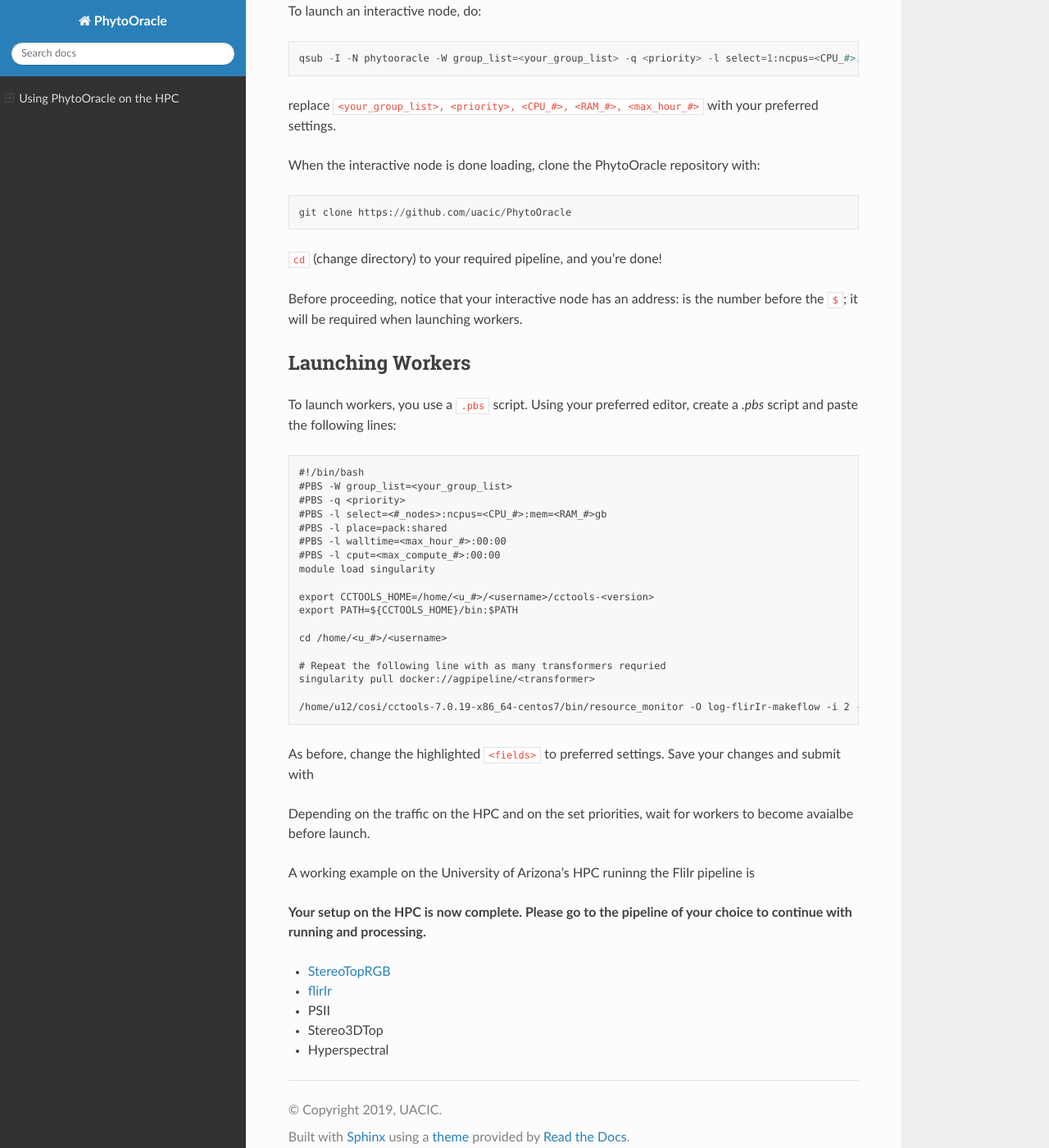
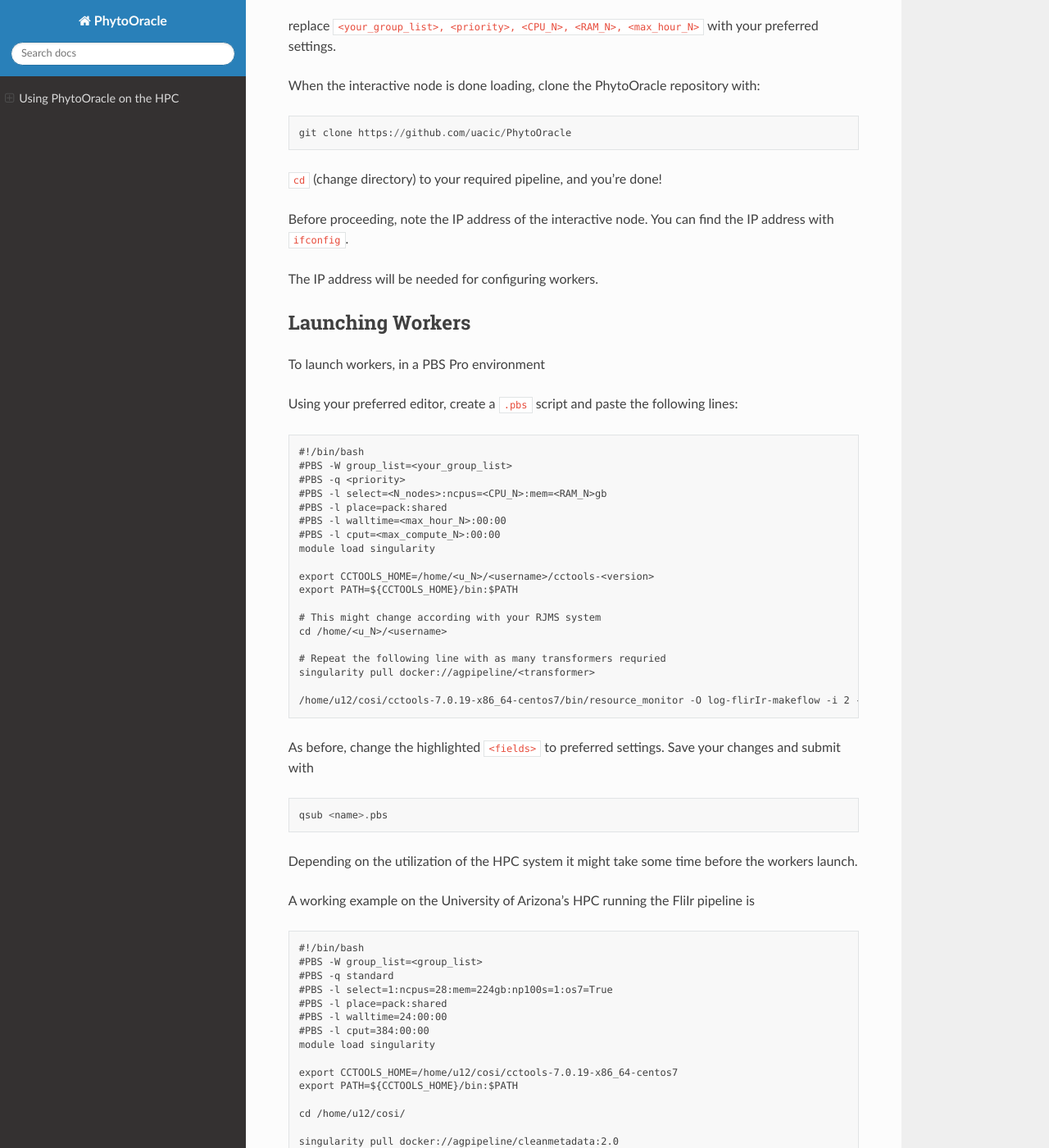
Before and after one commit to LyonsLab/PhytoOracle, a Sphinx documentation site: the page built from docs/2_HPC_install.rst, in a window 1280 px wide and 1400 px high, scrolled down 808 px. Shown: the whole window at 82% size. Built offline with Sphinx 7.4.7 and the Read the Docs theme 2.0.0, drawn with Linux system fonts in a browser that asks for light colours; cross-references to code outside the pages are shown as plain code; some of the changed text lies outside the part shown.

Commit message:
changes for HPC and RGB

```diff
--- a/docs/2_HPC_install.rst
+++ b/docs/2_HPC_install.rst
@@ -20,18 +20,17 @@ Look at documentation from your HPC provider, ensure that the HPC is running Cen
 + iRODS (tested with iRODS v 4.2.7)
 + Git (tested with Git v 1.7.1)
 
-CCTools is avaialbe to install and run without root permissions. Dowload and store CCTools in your :code:`home` directory; if Python3, Singularity, iRODS, Git are not installed, please contact your HPC provider.
 
 Launching an interactive node and accessing PhytoOracle
 =======================================================
 
-To launch an interactive node, do:
+To launch an interactive node,:
 
 .. code::
 
-   qsub -I -N phytooracle -W group_list=<your_group_list> -q <priority> -l select=1:ncpus=<CPU_#>:mem=<RAM_#>gb:np100s=1:os7=True -l walltime=<max_hour_#>:0:0
+   qsub -I -N phytooracle -W group_list=<your_group_list> -q <priority> -l select=1:ncpus=<CPU_N>:mem=<RAM_N>gb:np100s=1:os7=True -l walltime=<max_hour_N>:0:0
 
-replace :code:`<your_group_list>, <priority>, <CPU_#>, <RAM_#>, <max_hour_#>` with your preferred settings.
+replace :code:`<your_group_list>, <priority>, <CPU_N>, <RAM_N>, <max_hour_N>` with your preferred settings.
 
 When the interactive node is done loading, clone the PhytoOracle repository with:
 
@@ -42,28 +41,33 @@ When the interactive node is done loading, clone the PhytoOracle repository with
 
 :code:`cd` (change directory) to your required pipeline, and you're done!
 
-Before proceeding, notice that your interactive node has an address: is the number before the :code:`$`; it will be required when launching workers.
+Before proceeding, note the IP address of the interactive node. You can find the IP address with :config:`ifconfig`.
+
+The IP address will be needed for configuring workers.
 
 Launching Workers
 =================
 
-To launch workers, you use a :code:`.pbs` script. Using your preferred editor, create a `.pbs` script and paste the following lines:
+To launch workers, in a PBS Pro environment
+
+Using your preferred editor, create a :code:`.pbs` script and paste the following lines:
 
 .. code::
 
    #!/bin/bash
    #PBS -W group_list=<your_group_list>
    #PBS -q <priority>
-   #PBS -l select=<#_nodes>:ncpus=<CPU_#>:mem=<RAM_#>gb
+   #PBS -l select=<N_nodes>:ncpus=<CPU_N>:mem=<RAM_N>gb
    #PBS -l place=pack:shared
-   #PBS -l walltime=<max_hour_#>:00:00
-   #PBS -l cput=<max_compute_#>:00:00
+   #PBS -l walltime=<max_hour_N>:00:00
+   #PBS -l cput=<max_compute_N>:00:00
    module load singularity
 
-   export CCTOOLS_HOME=/home/<u_#>/<username>/cctools-<version>
+   export CCTOOLS_HOME=/home/<u_N>/<username>/cctools-<version>
    export PATH=${CCTOOLS_HOME}/bin:$PATH
 
-   cd /home/<u_#>/<username>
+   # This might change according with your RJMS system
+   cd /home/<u_N>/<username>
 
    # Repeat the following line with as many transformers requried
    singularity pull docker://agpipeline/<transformer>
@@ -73,13 +77,15 @@ To launch workers, you use a :code:`.pbs` script. Using your preferred editor, c
 As before, change the highlighted :code:`<fields>` to preferred settings. Save your changes and submit with
 
 .. code::
+
    qsub <name>.pbs
 
-Depending on the traffic on the HPC and on the set priorities, wait for workers to become avaialbe before launch.
+Depending on the utilization of the HPC system it might take some time before the workers launch.
 
-A working example on the University of Arizona's HPC runinng the FliIr pipeline is
+A working example on the University of Arizona's HPC running the FliIr pipeline is
 
 .. code::
+
    #!/bin/bash
    #PBS -W group_list=<group_list>
    #PBS -q standard
@@ -102,7 +108,7 @@ A working example on the University of Arizona's HPC runinng the FliIr pipeline
    /home/u12/cosi/cctools-7.0.19-x86_64-centos7/bin/resource_monitor -O log-flirIr-makeflow -i 2 -- work_queue_factory -T local i18n9.ocelote.hpc.arizona.edu 9123 -w 12 -W 16 --workers-per-cycle 10 --cores=1 -t 900
 
 
-**Your setup on the HPC is now complete. Please go to the pipeline of your choice to continue with running and processing.**
+**Your setup on the HPC is now complete. You have the Master and Worker running, you can now run the pipeline of your choice:**
 
 + `StereoTopRGB <https://phytooracle.readthedocs.io/en/latest/4_StereoTopRGB_run.html>`_
 + `flirIr <https://phytooracle.readthedocs.io/en/latest/5_FlirIr_run.html>`_
--- a/docs/4_StereoTopRGB_run.rst
+++ b/docs/4_StereoTopRGB_run.rst
@@ -4,30 +4,34 @@ Running the StereoTopRGB Pipeline for Plant Area Data
 
 StereoTopRGB: This pipeline extracts plant area data from image files using data transformers.
 
-Transformers Used
+Pipeline Overview
 =================
 
-StereoTopRGB currently uses 3 different transformers for data conversion:
+StereoTopRGB currently uses 4 different programs for the analytical pipeline:
 
 .. list-table::
    :header-rows: 1
 
-   * - Transformer
-     - Process
+   * - Program
+     - Purpose
+     - Input
+     - Output
    * - `cleanmetadata <https://github.com/AgPipeline/moving-transformer-cleanmetadata>`_
      - Cleans gantry generated metadata
+     - :code:`metadata.json`
+     - :code:`metadata_cleaned.json`
    * - `bin2tif <https://github.com/AgPipeline/moving-transformer-bin2tif>`_
      - Converts bin compressed files to tif
+     - :code:`left_image.bin`, :code:`right_image.bin`
+     - :code:`left_image.tif`, :code:`right_image.tif`
    * - `gistools <https://github.com/uacic/docker-builds/tree/master/gistools>`_
      - Corrects GPS coordinates
+     - :code:`coordinates_CORRECTED_<date>.csv`
+     - :code:`corrected_coordinates_left_image.tif`, :code:`corrected_coordinates_right_image.tif`
    * - `plotclip <https://github.com/AgPipeline/transformer-plotclip>`_
      - Clips GeoTIFF or LAS files according to plots
-
-
-Data Overview
-=============
-
-Each scan folder should contain 3 files: 2 compressed images(:code:`.bin`) for the left and right cameras, and their corresponding metadata(:code:`.json`). Data pulled from the `CyVerse DataStore <https://cyverse.org/data-store>`_ should be organized in this manner.
+     - :code:`corrected_coordinates_left_image.tif`, :code:`corrected_coordinates_right_image.tif`
+     - :code:`clipped_left_image.tif`, :code:`clipped_right_image.tif`
 
 Running the Pipeline
 ====================
@@ -41,11 +45,13 @@ The pipeline runs in the following manner:
 5. Edit scripts and run the pipeline
 
 .. note::
-   To launch on the HPC (steps 1-3) follow the guide `here <https://phytooracle.readthedocs.io/en/latest/2_HPC_install.html>`_. This page will continue from step 4 beyond.
+
+   At this point we assume that the interactive and worker nodes have already been setup and are running, and the pipelines have been cloned from GitHub.
+   Otherwise follow the guide `here <https://phytooracle.readthedocs.io/en/latest/2_HPC_install.html>`_.
 
 **4. Retrieve data from desired scandate**
 
-At this point your worker nodes should already be running and you should be in your StereoTopRGB directory within your interactive node. Download the data that you need using:
+Download the data from the CyVerse DataStore with iRODS commands using:
 
 .. code::
 
@@ -61,9 +67,14 @@ Replace :code:`<scan_date>` with any day you want to process. Un-tar and move th
 
 Dowload the coordiate correction :code:`.csv` file.
 
+.. note::
+
+   This file will be changing to the shared directory
+
 .. code::
 
    iget -rKVP /iplant/home/emmanuelgonzalez/Ariyan_ortho_attempt_4/2020-01-08_coordinates_CORRECTED_4-16-2020.csv
+
 
 **5. Edit scripts and run the pipeline**
 
@@ -71,3 +82,12 @@ Dowload the coordiate correction :code:`.csv` file.
 2. Edit your :code:`entrypoint.sh` on line 4 to reflect the :code:`<scan_date>` folder you want to process.
 3. Also in :code:`entrypoint.sh` ensure that on lines 7 and 11 the :code:`path` to CCTools is correct.
 4. Once everything is edited, run the pipeline with :code:`./entrypoint.sh`.
+
+Demo Data
+=========
+
+Demo data for the StereoTopRGB pipeline can be downloaded through iRODS from the CyVerse DataStore with:
+
+.. code::
+
+   /iplant/home/shared/terraref/ua-mac/raw_tars/demo_data/Lettuce/StereoTopRGB_demo.tar
--- a/docs/index.rst
+++ b/docs/index.rst
@@ -46,3 +46,8 @@ Acknowledgements
 ================
 
 This project partially built on code initially developed by the `TERRA-REF project <https://www.terraref.org/>`_ and `Ag-Pipeline <https://github.com/AgPipeline/>`_ team. We thank the University of Arizona Advanced Cyberinfrastrcture Concept class of 2019 for additional work.
+
+Issues and questions
+====================
+
+If you have questions, raise an issue on the `GitHub <https://github.com/uacic/PhytoOracle/>`_ page.
```
